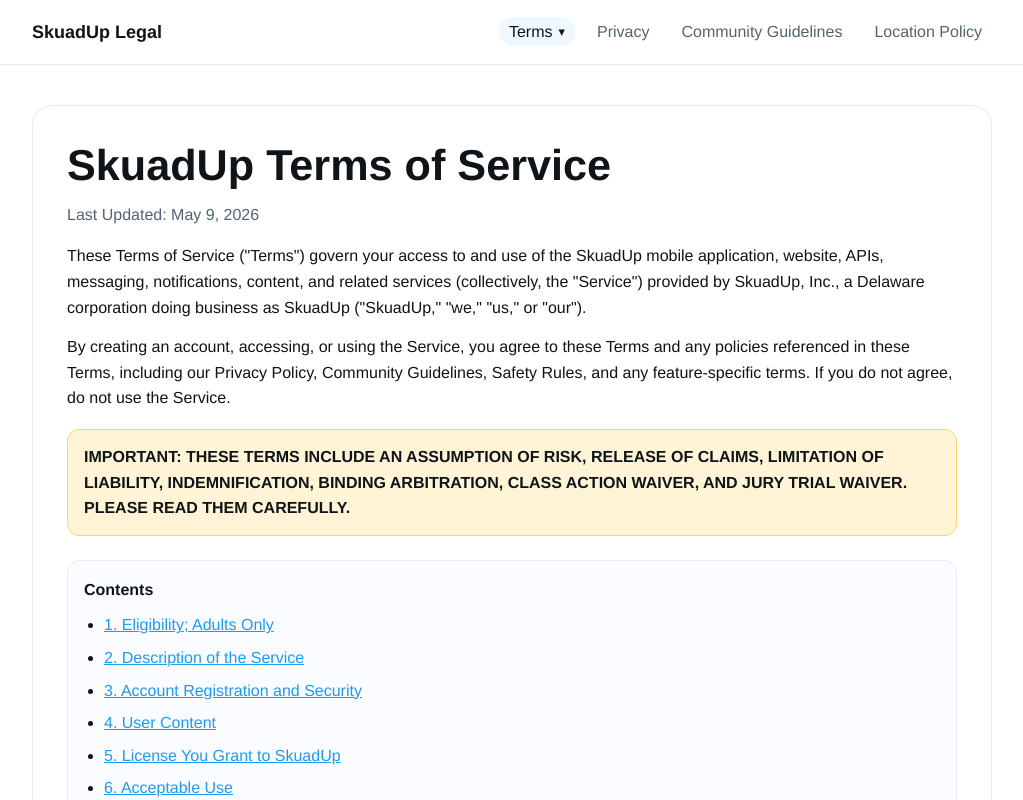
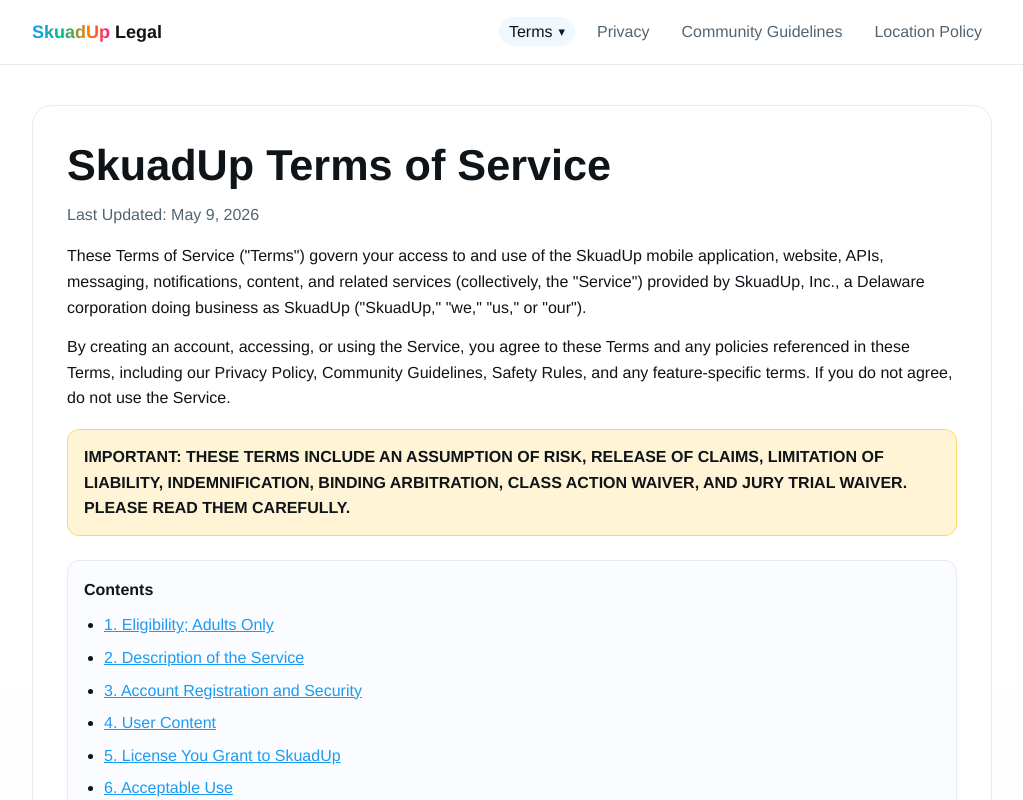
Before and after one commit to HooliganSoftware/skuadup-legal-web, a React (Vite) app: page /terms in a window 1280 px wide. Shown: the top 800 px of the page, without its empty margins (128-1151 px from the left). Built offline with nearby package versions, Linux system fonts and the light colour scheme.

Commit message:
adding Skuadup design with multi color

```diff
--- a/src/components/Header.tsx
+++ b/src/components/Header.tsx
@@ -4,7 +4,10 @@
   return (
     <header className="site-header">
       <div className="shell header-inner">
-        <Link className="brand" to="/">SkuadUp Legal</Link>
+        <Link className="brand" to="/">
+          <span className="brand-gradient">SkuadUp</span>{' '}
+          <span className="brand-plain">Legal</span>
+        </Link>
         <nav aria-label="Primary" className="site-nav">
           <div className="nav-dropdown">
             <NavLink to="/terms" className={({ isActive }) => `nav-link${isActive ? ' active' : ''}`}>
--- a/src/index.css
+++ b/src/index.css
@@ -66,6 +66,17 @@
   font-weight: 700;
   color: var(--text);
   text-decoration: none;
+}
+
+.brand-gradient {
+  background-image: linear-gradient(90deg, #1d9bf0 0%, #00ba7c 40%, #ff7a00 72%, #f91880 100%);
+  -webkit-background-clip: text;
+  background-clip: text;
+  color: transparent;
+}
+
+.brand-plain {
+  color: var(--text);
 }
 
 .site-nav {
```
